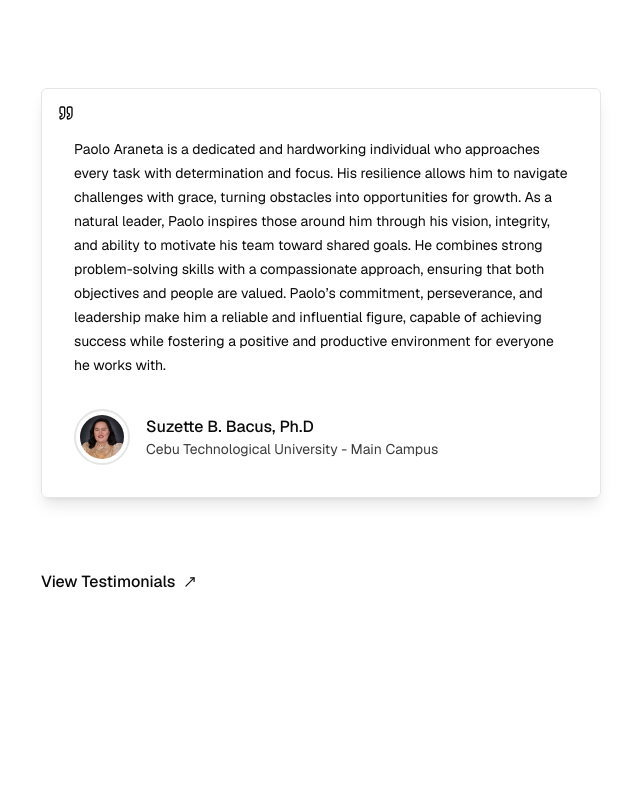
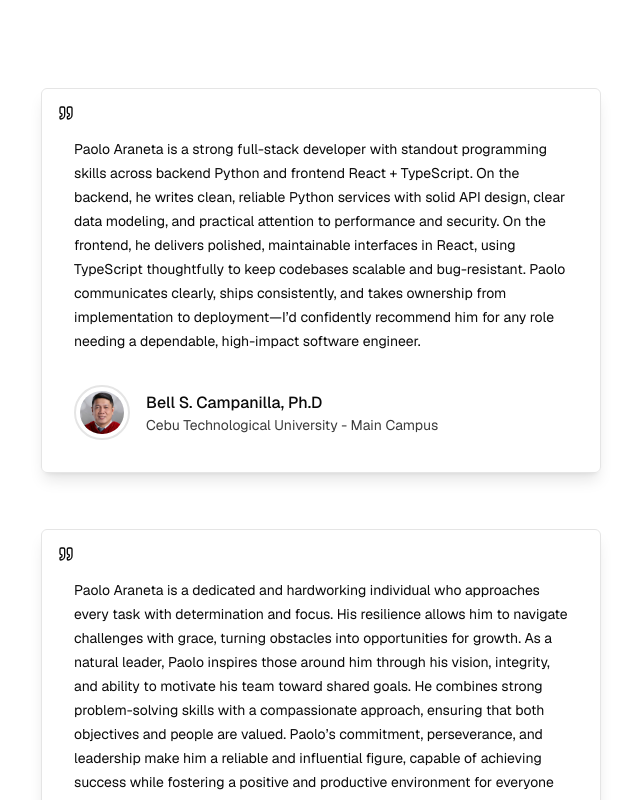
Before and after one commit to Aytsuu/Portfolio, a Next.js app: page / in a window 1280 px wide. Shown: the part 2080-2880 px from the top of the page, without its empty margins (639-1279 px from the left). Before the commit the page ends 2714 px from the top, so only its background shows below. Built offline with nearby package versions, Linux system fonts and the light colour scheme.

Commit message:
Added dto

```diff
--- a/src/dto/testimonials.dto.ts
+++ b/src/dto/testimonials.dto.ts
@@ -6,6 +6,12 @@ interface props {
 }
 
 export const testimonials: props[] = [
+  {
+    testimonial: "Paolo Araneta is a strong full-stack developer with standout programming skills across backend Python and frontend React + TypeScript. On the backend, he writes clean, reliable Python services with solid API design, clear data modeling, and practical attention to performance and security. On the frontend, he delivers polished, maintainable interfaces in React, using TypeScript thoughtfully to keep codebases scalable and bug-resistant. Paolo communicates clearly, ships consistently, and takes ownership from implementation to deployment—I’d confidently recommend him for any role needing a dependable, high-impact software engineer.",
+    name: "Bell S. Campanilla, Ph.D",
+    company: "Cebu Technological University - Main Campus",
+    imageURI: "/assets/testimonials/bell.jpg"
+  },
   {
     testimonial:
       "Paolo Araneta is a dedicated and hardworking individual who approaches every task with determination and focus. His resilience allows him to navigate challenges with grace, turning obstacles into opportunities for growth. As a natural leader, Paolo inspires those around him through his vision, integrity, and ability to motivate his team toward shared goals. He combines strong problem-solving skills with a compassionate approach, ensuring that both objectives and people are valued. Paolo’s commitment, perseverance, and leadership make him a reliable and influential figure, capable of achieving success while fostering a positive and productive environment for everyone he works with.",
```
Also changed, not shown: public/assets/testimonials/bell.jpg (added).
